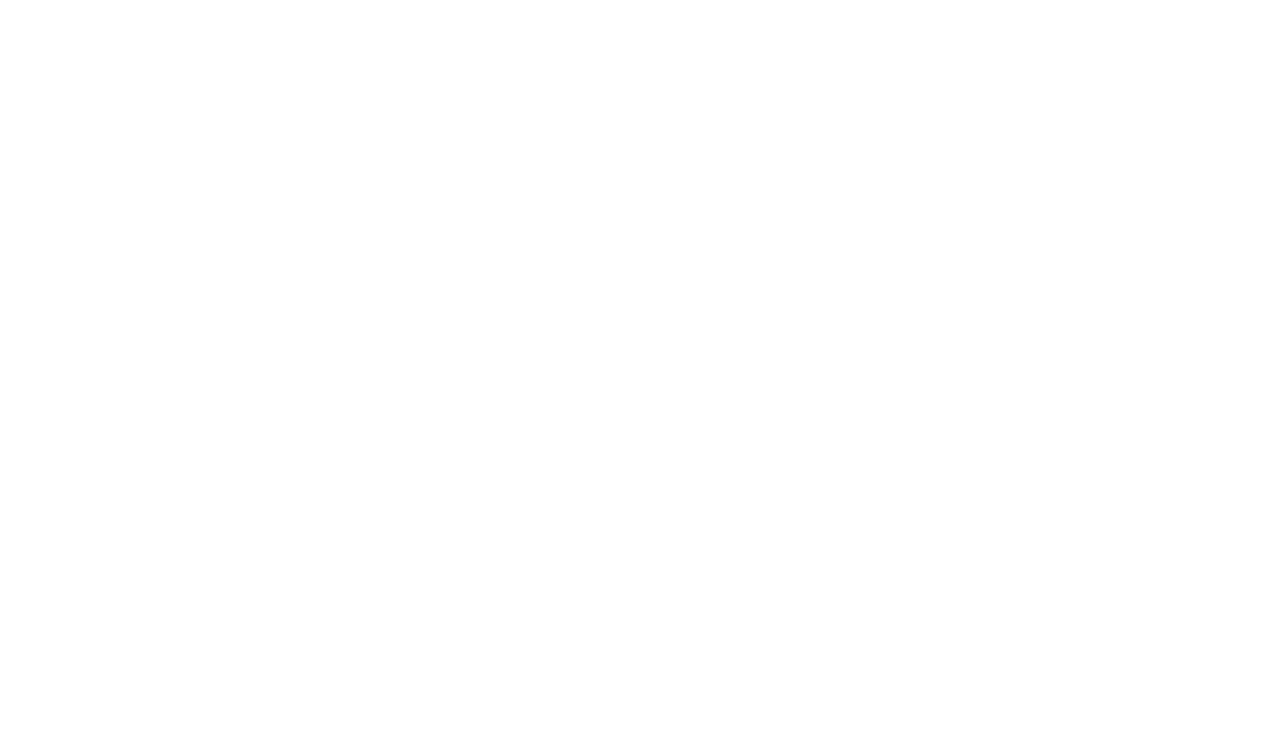
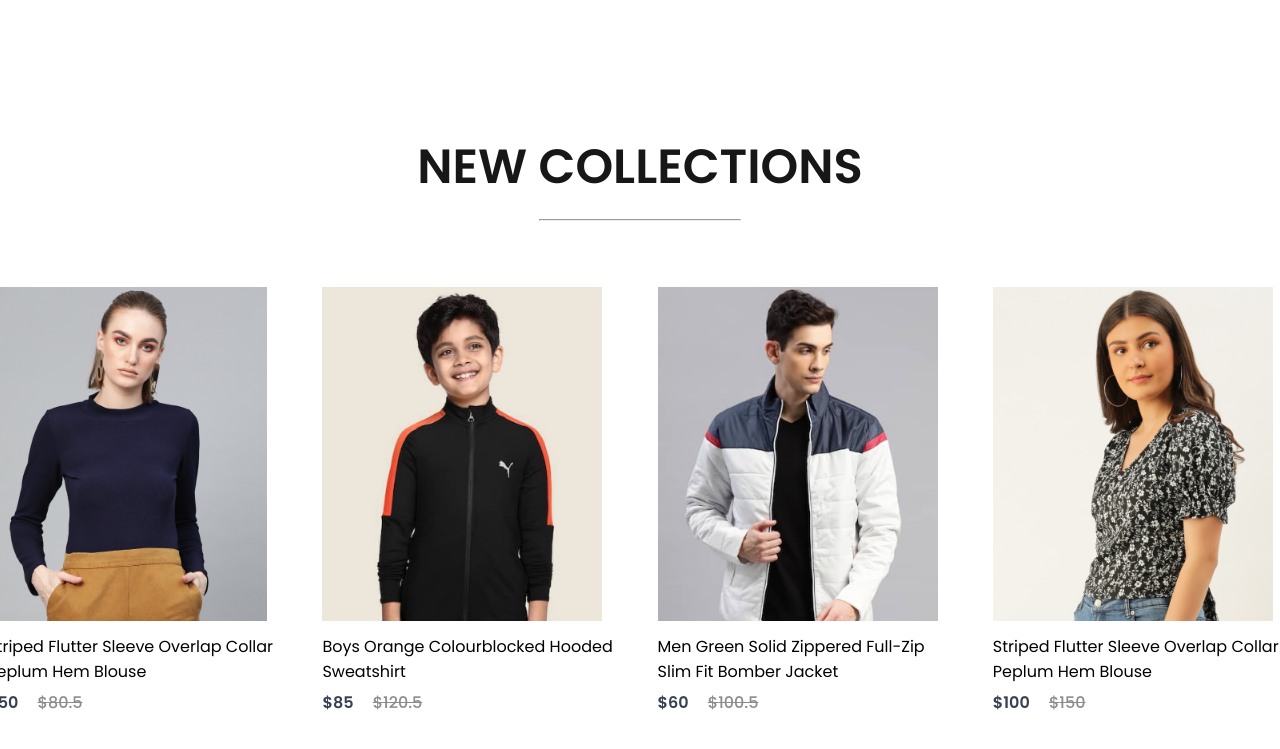
Before and after one commit to Sai-Manikanta-Andey/FullstackEcommerce, a React (Vite) app in the folder frontend/: page / in a window 1280 px wide. Shown: the part 2460-3209 px from the top of the page. Before the commit the page ends 2591 px from the top, so only its background shows below. Built offline with nearby package versions, Linux system fonts and the light colour scheme.

Commit message:
new collection component complete

```diff
--- /dev/null
+++ b/frontend/src/components/NewCollections/NewCollections.css
@@ -0,0 +1,29 @@
+.new-collections {
+    display: flex;
+    flex-direction: column;
+    align-items: center;
+
+    gap: 1rem;
+    height: 90dvh;
+
+}
+
+.new-collections h1 {
+    color: #171717;
+    font-size: 3rem;
+    font-weight: 600;
+}
+
+.new-collections hr {
+    width: 200px;
+    height: 6px;
+    border-radius: 10px;
+    background: #252525;
+}
+
+.collections{
+    display: grid;
+    grid-template-columns: repeat(4,1fr);
+    margin-top: 50px;
+    gap: 2.2rem;
+}
--- /dev/null
+++ b/frontend/src/components/NewCollections/NewCollections.jsx
@@ -0,0 +1,21 @@
+import React from 'react'
+import './NewCollections.css'
+import new_collection from '../assets/new_collections'
+import Items from '../Items/Items'
+
+const NewCollections = () => {
+  return (
+    <div className='new-collections'>
+        <h1>NEW COLLECTIONS</h1>
+        <hr />
+        <div className="collections">
+            {
+              new_collection.map((item)=> <Items props={item} />)
+            }
+
+        </div>
+    </div>
+  )
+}
+
+export default NewCollections
--- a/frontend/src/components/Offers/Offers.css
+++ b/frontend/src/components/Offers/Offers.css
@@ -44,5 +44,5 @@
     display: flex;
     align-items: center;
     justify-content: flex-end;
-    padding-top: ;
+    padding-top:50px ;
 }
--- a/frontend/src/pages/Shop.jsx
+++ b/frontend/src/pages/Shop.jsx
@@ -2,6 +2,7 @@
 import Hero from '../components/Hero/Hero'
 import Popular from '../components/Popular/Popular'
 import Offers from '../components/Offers/Offers'
+import NewCollections from '../components/NewCollections/NewCollections'
 
 const Shop = () => {
   return (
@@ -9,6 +10,7 @@
       <Hero/>
       <Popular/>
       <Offers/>
+      <NewCollections/>
     </div>
   )
 }
```
